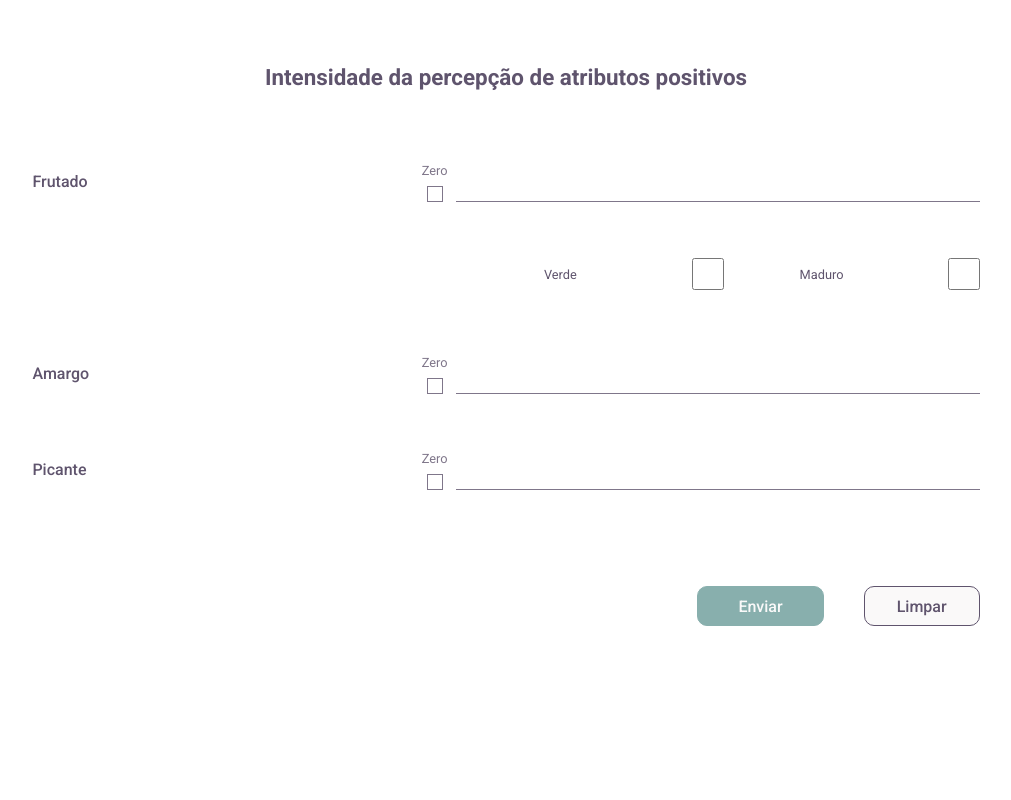
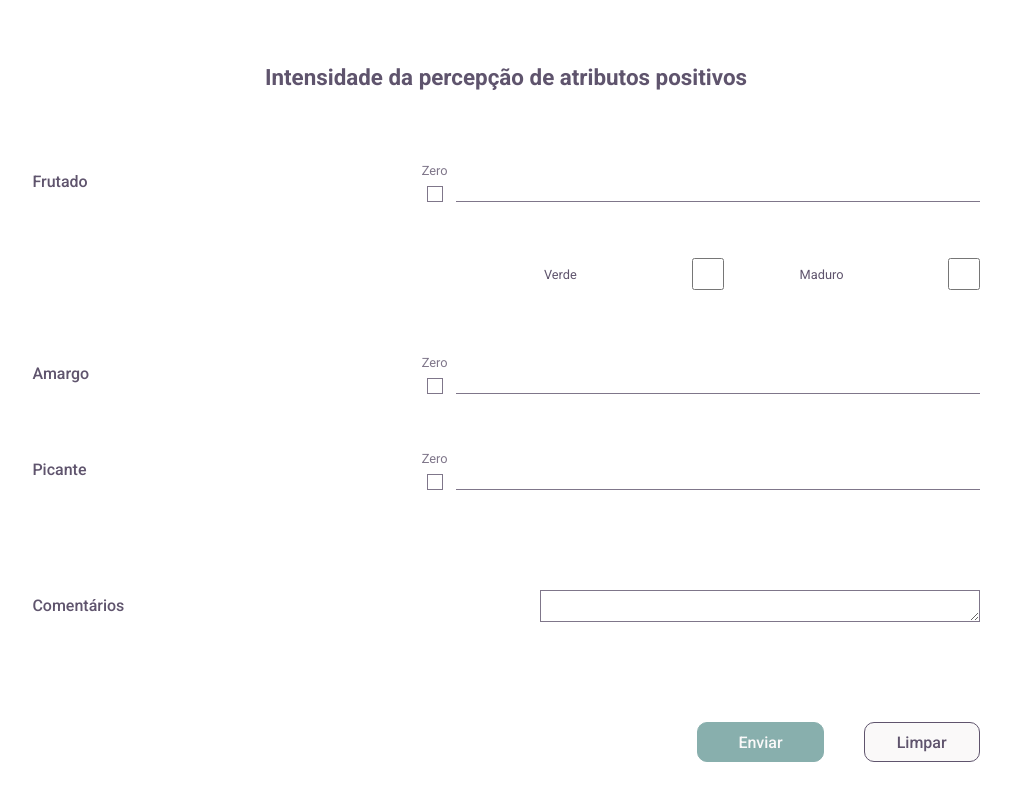
Before and after one commit to lincolmlabs/olive-oil-sensorial-evaluation, a React (Create React App) app in the folder app/: page / in a window 1280 px wide. Shown: the part 1114-1914 px from the top of the page, without its empty margins (134-1145 px from the left). Before the commit the page ends 1804 px from the top, so only its background shows below. Built offline with nearby package versions, Linux system fonts and the light colour scheme; no server answers.

Commit message:
comments

```diff
--- a/app/src/components/attribute-descriptor/attribute/attribute.component.tsx
+++ b/app/src/components/attribute-descriptor/attribute/attribute.component.tsx
@@ -9,6 +9,7 @@ import {
   StyledZeroScaleWrapper,
   StyledZeroWrapper,
   StyledSampleScale,
+  StyledTextArea,
 } from "./attribute.style";
 
 function Attribute(props: {
@@ -92,4 +93,24 @@ function Samples(props: {
   );
 }
 
-export { Attribute, Samples };
+function TextAttribute(props: {
+  attributeId: string;
+  label: string;
+  textState: string;
+  setTextState: React.Dispatch<SetStateAction<string>>;
+  descriptorsDispatches?: Array<React.Dispatch<SetStateAction<boolean>>>;
+  descriptorsSetDispatch?: React.Dispatch<SetStateAction<Set<string>>>;
+}) {
+  const scaleRef = useRef<HTMLInputElement>(null);
+
+  return (
+    <StyledAttributeWrapper>
+      <StyledAttributeLabel>{props.label}</StyledAttributeLabel>
+      <StyledZeroScaleWrapper>
+        <StyledTextArea />
+      </StyledZeroScaleWrapper>
+    </StyledAttributeWrapper>
+  );
+}
+
+export { Attribute, Samples, TextAttribute };
--- a/app/src/components/attribute-descriptor/attribute/attribute.controller.tsx
+++ b/app/src/components/attribute-descriptor/attribute/attribute.controller.tsx
@@ -98,10 +98,11 @@ const sendEvaluation = async (results: IResult, panelInfo: any) => {
     "sampleNumber": sampleNumber,
     "sampleCode": results.sample,
     "user": "user01",
+    "comments": panelInfo["comments"],
     "responses": results,
   }
 
-  console.log(jsonData);
+  console.log(jsonData)
 
   const requestOptions = {
     method: "POST",
--- a/app/src/components/attribute-descriptor/attribute/attribute.style.tsx
+++ b/app/src/components/attribute-descriptor/attribute/attribute.style.tsx
@@ -5,6 +5,28 @@ const StyledZeroCheckbox = styled.input`
   appearance: none;
   height: 16px;
   width: 16px;
+  border: 1px solid ${colorPalette.independence80};
+
+  &:checked {
+    appearance: none;
+    background: ${colorPalette.independence100};
+    border: 1px solid ${colorPalette.independence100};
+
+    &::after {
+      color: ${colorPalette.cultured100};
+      font-size: 10px;
+      font-weight: 600;
+      content: "\\2713";
+      display: flex;
+      align-items: center;
+      justify-content: center;
+    }
+  }
+`;
+
+const StyledTextArea = styled.textarea`
+  appearance: none;
+  width: 440px;
   border: 1px solid ${colorPalette.independence80};
 
   &:checked {
@@ -119,4 +141,5 @@ export {
   StyledZeroScaleWrapper,
   StyledZeroWrapper,
   StyledSampleScale,
+  StyledTextArea,
 };
--- a/app/src/components/attribute-descriptor/attribute/index.tsx
+++ b/app/src/components/attribute-descriptor/attribute/index.tsx
@@ -1,3 +1,3 @@
-import { Attribute, Samples } from "./attribute.component";
+import { Attribute, Samples, TextAttribute } from "./attribute.component";
 
-export { Attribute, Samples };
+export { Attribute, Samples, TextAttribute };
--- a/app/src/components/attribute-descriptor/models/attributes.model.tsx
+++ b/app/src/components/attribute-descriptor/models/attributes.model.tsx
@@ -58,4 +58,10 @@ export const attributes = {
       },
     },
   },
+  textual: {
+    comments: {
+      id: "comments",
+      description: "Comentários"
+    }
+  }
 };
--- a/app/src/components/index.ts
+++ b/app/src/components/index.ts
@@ -1,6 +1,4 @@
 import { Header } from "./header/header.component";
-import { Attribute, Samples } from "./attribute-descriptor/attribute";
+import { Attribute, Samples, TextAttribute } from "./attribute-descriptor/attribute";
 import { Descriptor } from "./attribute-descriptor/descriptor";
-import { Modal } from "./modal";
-
-export { Header, Attribute, Descriptor, Modal, Samples };
+export { Header, Attribute, Descriptor, Samples, TextAttribute };
--- a/app/src/components/modal/modal.model.tsx
+++ b/app/src/components/modal/modal.model.tsx
@@ -1,5 +1,6 @@
 export interface IResult {
   sample: string;
+  comments: string;
   fusty: number;
   musty: number;
   winey: number;
--- a/app/src/pages/sample-evaluation/sample-evaluation.model.tsx
+++ b/app/src/pages/sample-evaluation/sample-evaluation.model.tsx
@@ -5,6 +5,7 @@ export interface IEvaluationInfo {
 
 export interface IResult {
   sample: string;
+  comments: string;
   fusty: number;
   musty: number;
   winey: number;
--- a/app/src/pages/sample-evaluation/sample-evaluation.page.tsx
+++ b/app/src/pages/sample-evaluation/sample-evaluation.page.tsx
@@ -1,5 +1,5 @@
 import React, { useEffect, useRef, useState } from "react";
-import { Header, Attribute, Samples, Descriptor, Modal } from "../../components";
+import { Header, Attribute, TextAttribute, Samples, Descriptor } from "../../components";
 import {
   AttributesContainer,
   ButtonsSection,
@@ -27,6 +27,8 @@ import { IResult } from "./sample-evaluation.model";
 
 function SampleEvaluationPage() {
   const [sample, setSample] = useState("");
+  const [comments, setComments] = useState("");
+
   const [panelInfo, setPanelInfo] = useState({
     "batchName": "",
     "testAnalysis": "",
@@ -59,12 +61,12 @@ function SampleEvaluationPage() {
   const [scaleSize, setScaleSize] = useState(393);
 
   const scaleCalibrationInputRef = useRef<HTMLInputElement>(null);
-  const modalResultsRef = useRef<HTMLDivElement>(null);
   const shadowRef = useRef<HTMLDivElement>(null);
   const calibrationModal = useRef<HTMLDivElement>(null);
 
   const results: IResult = {
     sample,
+    comments,
     fusty,
     musty,
     winey,
@@ -167,30 +169,10 @@ function SampleEvaluationPage() {
         761px e altura mínima de 500px.
       </MobileScreen>
       <Shadow ref={shadowRef} />
-      <Modal
-        modalRef={modalResultsRef}
-        shadowRef={shadowRef}
-        results={{
-          sample,
-          bitter,
-          frostbitten,
-          fruity,
-          fusty,
-          musty,
-          otherDefects,
-          pungent,
-          rancid,
-          winey,
-          defectDescriptors,
-          fruityDescriptors,
-        }}
-      />
       <Header />
       <StyledMain>
           <StyledSection>
-            <SectionTitle>Intensidade da percepção de defeitos da amostra {sample}
-
-              </SectionTitle>
+            <SectionTitle>Intensidade da percepção de defeitos da amostra {sample}</SectionTitle>
             <AttributesContainer>
               <Samples
                 value=""
@@ -461,6 +443,14 @@ function SampleEvaluationPage() {
                 scaleSize={scaleSize}
               />
             </AttributesContainer>
+            <AttributesContainer>
+              <TextAttribute
+                attributeId={attributes.textual.comments.id}
+                label={attributes.textual.comments.description}
+                textState={comments}
+                setTextState={setComments}
+               />
+            </AttributesContainer>
           </StyledSection>
         <ButtonsSection>
           <PrimaryButton
```
Also changed, not shown: 1 other file (tests, documents, lock files or other folders).
